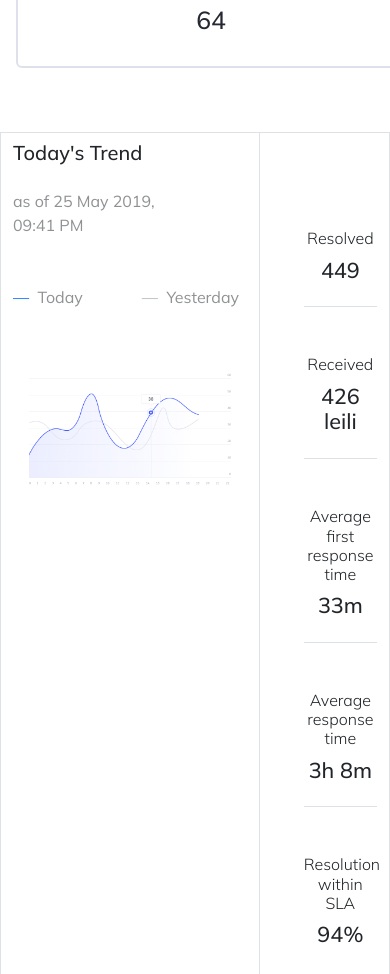
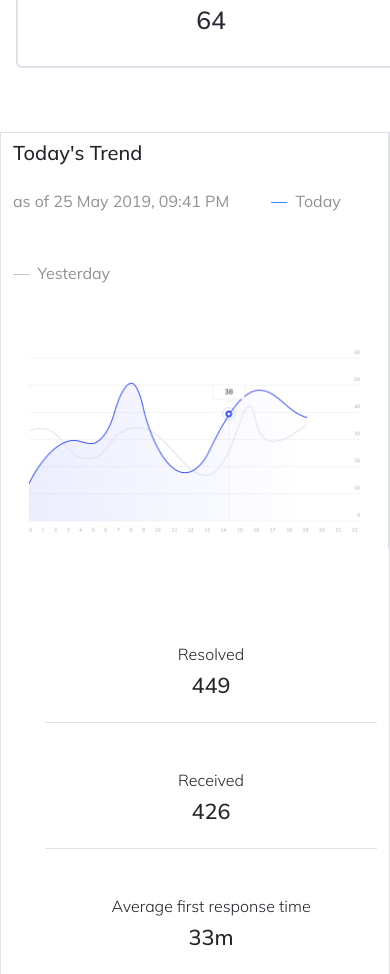
Before and after one commit to yunjiham/inm320sbb-bootstrap-assignment, a website: page public/index.html in a window 390 px wide. Shown: the part 647-1621 px from the top of the page. Drawn offline with nearby package versions, Linux system fonts and the light colour scheme.

Commit message:
fix second part in responsive

```diff
--- a/public/assets/css/style.css
+++ b/public/assets/css/style.css
@@ -105,6 +105,12 @@ main .main-content {
   border: 2px solid #DFE0EB;
 }
 
+#RightSide{
+  width: 100%;
+
+}
+
+
 /* Responsive styles */
 @media (min-width: 768px) {
   .sidebar {
@@ -141,6 +147,21 @@ main .main-content {
     justify-content: space-between;
     align-items: center;
   }
+
+  /*Graph*/
+  #TodayTrend{
+    flex-wrap: nowrap;
+
+  }
+
+  #RightSide{
+    width: 38%;
+
+  }
+
+
+
+
 }
 
 /*# sourceMappingURL=style.css.map */
--- a/public/index.html
+++ b/public/index.html
@@ -179,9 +179,9 @@
 
 
             <!--Today's Trend-->
-            <section class="row border">
+            <section id="TodayTrend" class="row border d-flex flex-wrap">
                 <!-- GRAPH -->
-                <section class="col bg-white border-end">
+                <section class="col-8 bg-white border-end w-auto">
                     <h5 class="mt-2 col-9 w-100">
                         Today's Trend
                     </h5>
@@ -200,7 +200,7 @@
                 </section>
 
                 <!--RIGHT SIDE-->
-                <section class="col-4  align-items-xxl-stretch d-flex flex-column py-5 h-auto justify-content-center">
+                <section id="RightSide" class="col-4  align-items-xxl-stretch d-flex flex-column py-5 h-auto justify-content-center ">
                     <ul class="text-center d-flex flex-column justify-content-center w-100">
                         <li class="d-flex flex-column border-bottom py-3 w-100 pt-5 ">
                             <h6 class="fw-light">Resolved</h6>
@@ -208,7 +208,7 @@
                         </li>
                         <li class="d-flex flex-column border-bottom py-3 w-100 pt-5">
                             <h6 class="fw-light">Received</h6>
-                            <h4>426 leili</h4>
+                            <h4>426</h4>
                         </li>
                         <li class="d-flex flex-column border-bottom py-3 w-100 pt-5">
                             <h6 class="fw-light">Average first response time</h6>
```
